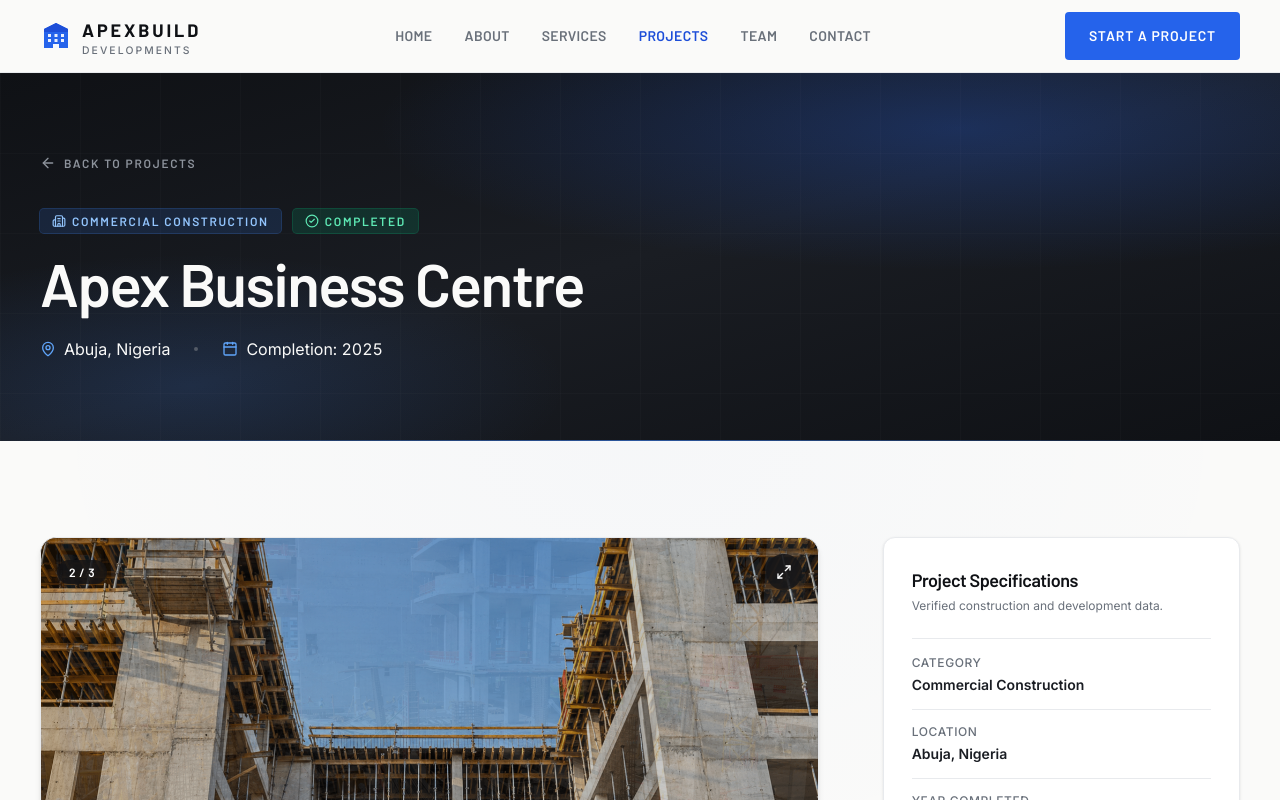
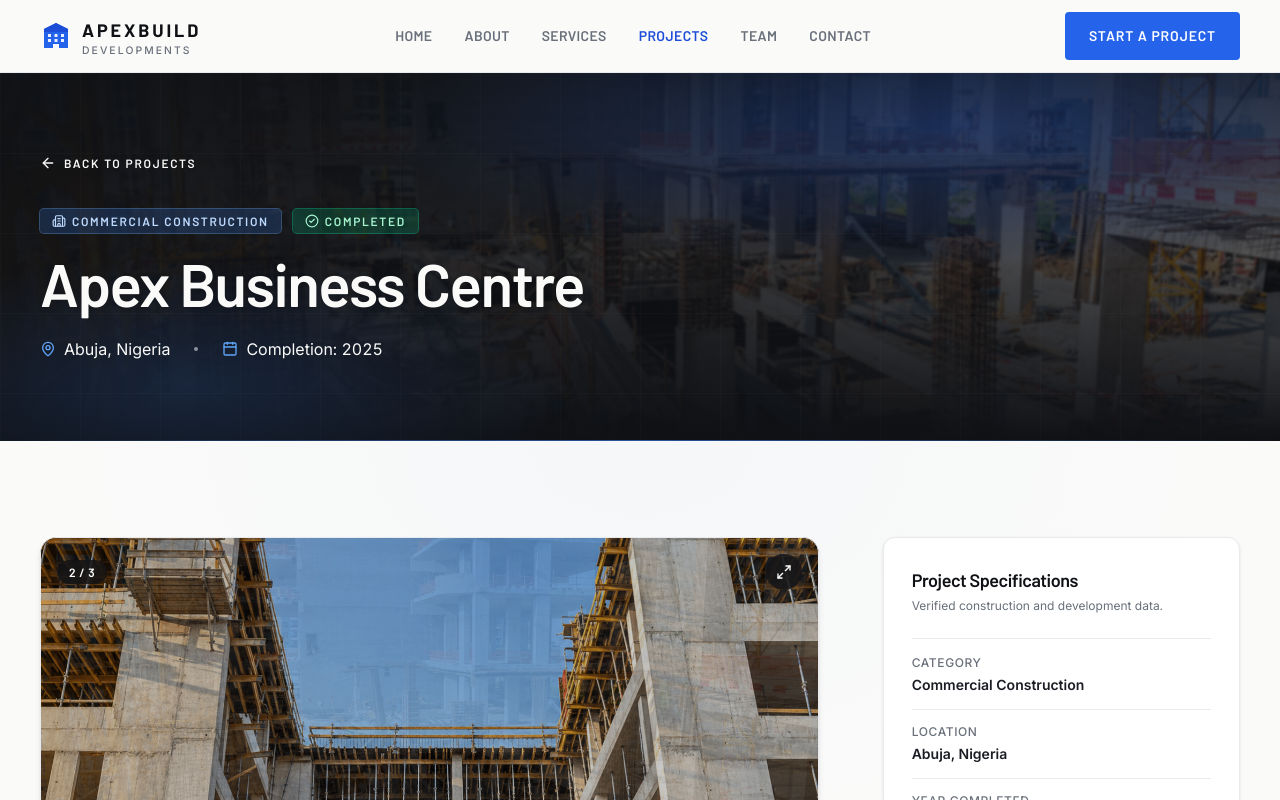
Before and after one commit to MavTech01/ApexBuild-Development-web, a React (Vite) app in the folder client/: page /projects/apex-business-centre in a window 1280 px wide. Shown: the top 800 px of the page. Built offline with nearby package versions, Linux system fonts and the light colour scheme.

Commit message:
feat(projects): display project image in project details hero background

```diff
--- a/client/src/components/projects/details/ProjectDetailsHero.jsx
+++ b/client/src/components/projects/details/ProjectDetailsHero.jsx
@@ -4,22 +4,44 @@ import Container from '@/components/ui/Container.jsx'
 import HeroBackground from '@/components/projects/HeroBackground.jsx'
 
 export default function ProjectDetailsHero({ project }) {
-  const { title, category, location, year, status } = project
+  const { title, category, location, year, status, image } = project
 
   return (
     <header
       aria-labelledby="project-details-heading"
-      className="relative isolate overflow-hidden bg-gradient-to-br from-ink-950 via-ink-900 to-ink-950 text-paper"
+      className="relative isolate overflow-hidden bg-ink-950 text-paper"
     >
+      {/* Project Image as Background with cinematic dark gradient overlay */}
+      {image?.src && (
+        <div className="absolute inset-0 -z-20 overflow-hidden">
+          <img
+            src={image.src}
+            alt=""
+            aria-hidden="true"
+            className="h-full w-full object-cover object-center filter blur-[1px] brightness-75 scale-105 transform motion-safe:transition-transform motion-safe:duration-1000"
+          />
+          {/* Multi-layered dark gradient to ensure text readability */}
+          <div
+            aria-hidden="true"
+            className="absolute inset-0 bg-gradient-to-r from-ink-950/95 via-ink-950/80 to-ink-950/60"
+          />
+          <div
+            aria-hidden="true"
+            className="absolute inset-0 bg-gradient-to-t from-ink-950 via-transparent to-ink-950/70"
+          />
+        </div>
+      )}
+
+      {/* Subtle blueprint grid & ambient radial lights */}
       <HeroBackground />
 
       <Container size="wide">
-        <div className="pt-12 pb-14 sm:pt-16 sm:pb-16 lg:pt-20 lg:pb-20">
+        <div className="relative z-10 pt-12 pb-14 sm:pt-16 sm:pb-16 lg:pt-20 lg:pb-20">
           {/* Back navigation link */}
           <nav aria-label="Breadcrumb" className="animate-rise">
             <Link
               to="/projects"
-              className="group inline-flex items-center gap-2 font-display text-xs font-semibold tracking-[0.14em] text-ink-400 uppercase transition-colors duration-200 hover:text-blue-400 focus-visible:outline-none"
+              className="group inline-flex items-center gap-2 font-display text-xs font-semibold tracking-[0.14em] text-ink-300 uppercase transition-colors duration-200 hover:text-white focus-visible:outline-none"
             >
               <ArrowLeft
                 className="h-4 w-4 transition-transform duration-300 ease-out-premium group-hover:-translate-x-1"
@@ -31,18 +53,18 @@ export default function ProjectDetailsHero({ project }) {
           </nav>
 
           <div className="mt-8 max-w-4xl">
-            {/* Category eyebrow */}
+            {/* Category & Status badges */}
             <div
               style={{ animationDelay: '60ms' }}
               className="animate-rise flex flex-wrap items-center gap-3"
             >
-              <span className="inline-flex items-center gap-1.5 rounded-[4px] bg-blue-500/15 px-3 py-1 font-display text-xs font-semibold tracking-[0.14em] text-blue-300 uppercase ring-1 ring-blue-500/30">
+              <span className="inline-flex items-center gap-1.5 rounded-[4px] bg-blue-500/20 px-3 py-1 font-display text-xs font-semibold tracking-[0.14em] text-blue-200 uppercase ring-1 ring-blue-400/40 backdrop-blur-xs">
                 <Building2 className="h-3.5 w-3.5" aria-hidden="true" />
                 {category}
               </span>
 
               {status && (
-                <span className="inline-flex items-center gap-1.5 rounded-[4px] bg-emerald-500/15 px-3 py-1 font-display text-xs font-semibold tracking-[0.14em] text-emerald-300 uppercase ring-1 ring-emerald-500/30">
+                <span className="inline-flex items-center gap-1.5 rounded-[4px] bg-emerald-500/20 px-3 py-1 font-display text-xs font-semibold tracking-[0.14em] text-emerald-200 uppercase ring-1 ring-emerald-400/40 backdrop-blur-xs">
                   <CheckCircle2 className="h-3.5 w-3.5" aria-hidden="true" />
                   {status}
                 </span>
@@ -53,7 +75,7 @@ export default function ProjectDetailsHero({ project }) {
             <h1
               id="project-details-heading"
               style={{ animationDelay: '120ms' }}
-              className="animate-rise mt-5 font-display text-3xl font-semibold tracking-tight text-balance text-paper sm:text-5xl lg:text-6xl"
+              className="animate-rise mt-5 font-display text-3xl font-semibold tracking-tight text-balance text-paper drop-shadow-sm sm:text-5xl lg:text-6xl"
             >
               {title}
             </h1>
@@ -61,14 +83,14 @@ export default function ProjectDetailsHero({ project }) {
             {/* Key Metadata bar */}
             <div
               style={{ animationDelay: '180ms' }}
-              className="animate-rise mt-6 flex flex-wrap items-center gap-y-3 gap-x-6 text-sm text-ink-300 sm:text-base"
+              className="animate-rise mt-6 flex flex-wrap items-center gap-y-3 gap-x-6 text-sm text-ink-200 sm:text-base"
             >
               <div className="flex items-center gap-2">
                 <MapPin className="h-4 w-4 text-blue-400" aria-hidden="true" />
                 <span>{location}</span>
               </div>
 
-              <span className="hidden h-1 w-1 rounded-full bg-ink-600 sm:inline" aria-hidden="true" />
+              <span className="hidden h-1 w-1 rounded-full bg-ink-400 sm:inline" aria-hidden="true" />
 
               <div className="flex items-center gap-2 tabular-nums">
                 <Calendar className="h-4 w-4 text-blue-400" aria-hidden="true" />
```
